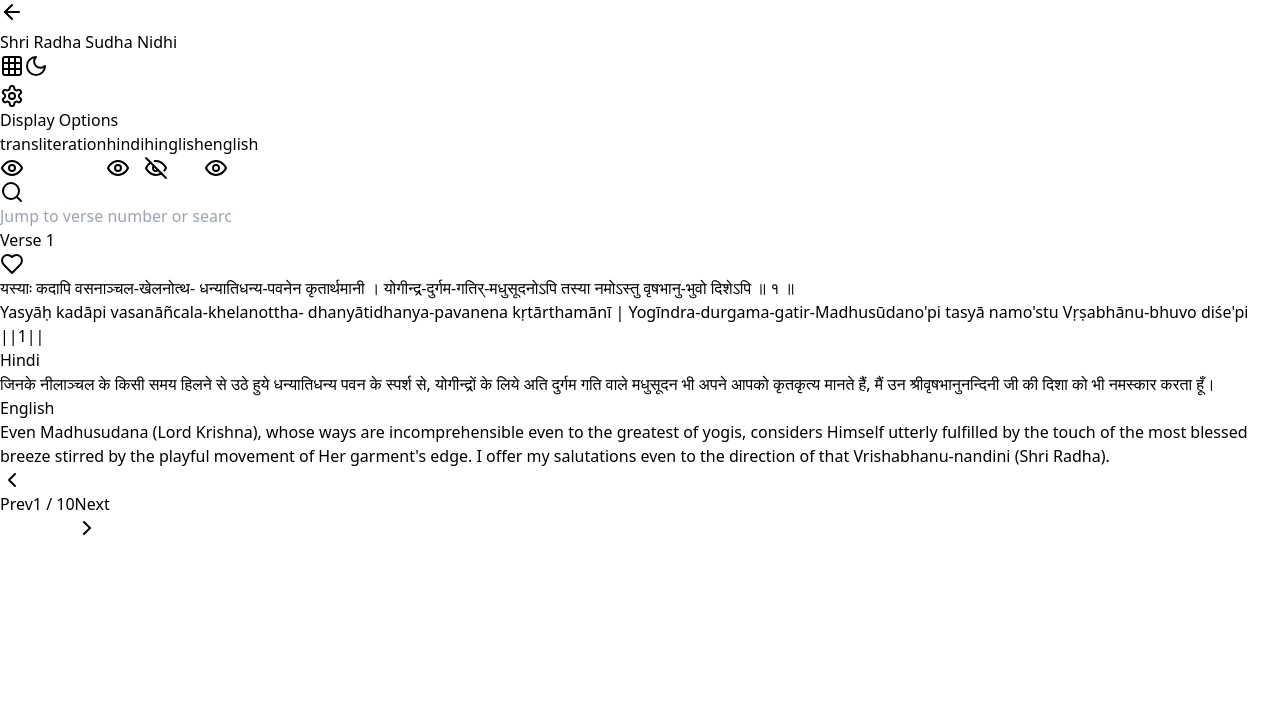
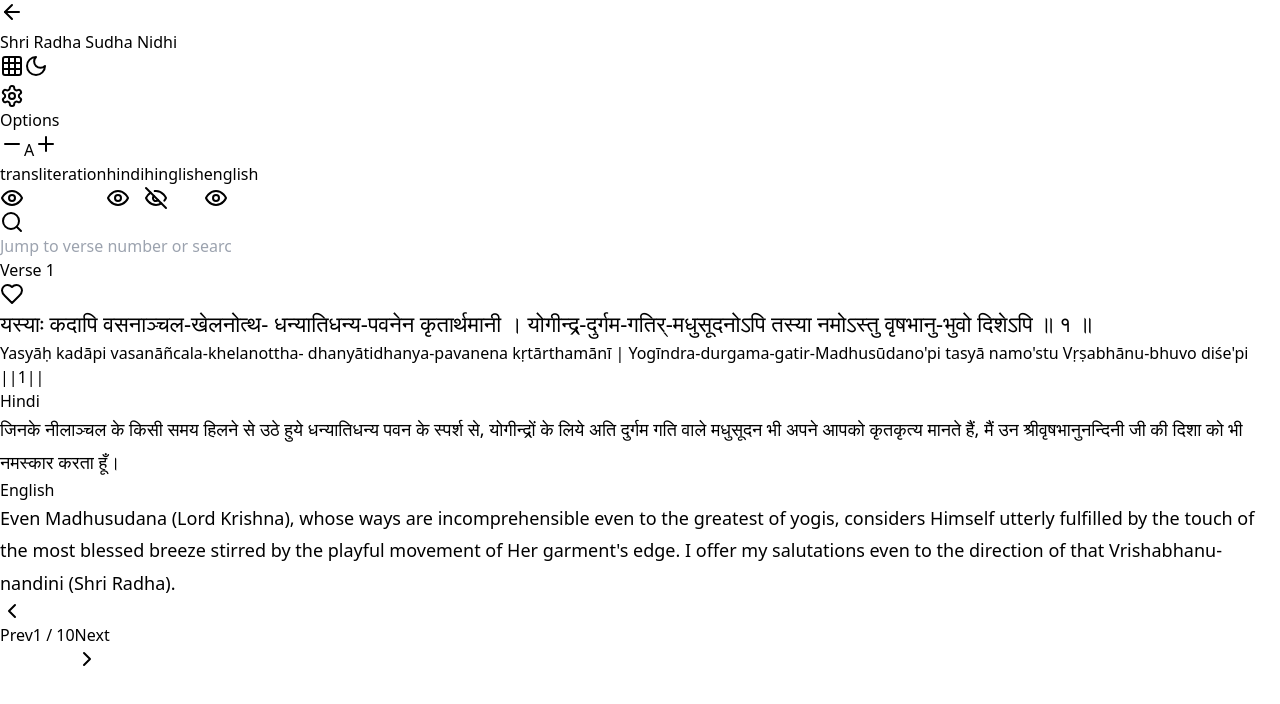
Before and after one commit to dr90929/bhakti-library, a React (Vite) app: page / in a window 1280 px wide. Both pictures are taken after a click on the element 640 px from the left and 198 px from the top of the page. Shown: the top 704 px of the page. Built offline with nearby package versions, Linux system fonts and the light colour scheme.

Commit message:
Update App.jsx

```diff
--- a/src/App.jsx
+++ b/src/App.jsx
@@ -1,5 +1,5 @@
 import React, { useState, useEffect, useRef } from 'react';
-import { Search, BookOpen, ChevronLeft, ChevronRight, Heart, Menu, X, Info, Moon, Sun, Settings, ArrowLeft, Library, Eye, EyeOff, Grid3X3, List } from 'lucide-react';
+import { Search, BookOpen, ChevronLeft, ChevronRight, Heart, Menu, X, Info, Moon, Sun, Settings, ArrowLeft, Library, Eye, EyeOff, Grid3X3, Minus, Plus } from 'lucide-react';
 
 // --- DATA SOURCE ---
 const libraryData = [
@@ -87,7 +87,7 @@ const libraryData = [
         transliteration: "Yat-pāda-padma-nakha-candra-maṇi-cchaṭāyāḥ\nvisphūrjitaṃ kimapi gopa-vadhūṣvadarśi |\nPūrṇānurāga-rasa-sāgara-sāra-mūrtiḥ\nsā Rādhikā mayi kadāpi kṛpāṃ karotu ||10||",
         hindi: "जिनके चरण कमल के नखरूपी चन्द्रमणि की छटा का कुछ अनिर्वचनीय विलास गोपियों में देखा गया है, वे पूर्ण अनुराग रस के सागर की सार स्वरूप मूर्ति श्रीराधिका मुझ पर भी कभी कृपा करें।",
         hinglish: "Jinke charan kamal ke nakharupi chandramani ki chhata ka kuch anirvachaniya vilas gopiyon mein dekha gaya hai, ve purn anuraag ras ke sagar ki saar swaroop murti Shri Radhika mujh par bhi kabhi kripa karein.",
-        translation: "May that Shri Radhika—who is the very embodiment of the essence of the ocean of complete love-rasa—bestow Her mercy upon me someday. An indescribable glimpse of the splendor from the effulgence of Her moon-like toenails is seen (reflected) in the Gopis."
+        translation: "May that Shri Radhika—who is the very embodiment of the essence of the ocean of complete love-rasa—bestow Her mercy upon me someday. An indescribable glimpse of the splendor from the effulgence of Her moon-like toenails (nails like moon-jewels) is seen (reflected) in the Gopis."
       }
       // Add verses 11-270 here.
     ]
@@ -148,12 +148,34 @@ const Header = ({ title, isDarkMode, toggleTheme, onBack, showBack, onIndexClick
   </header>
 );
 
-const ViewSettings = ({ settings, toggleSetting, isDarkMode }) => (
+const ViewSettings = ({ settings, toggleSetting, fontSize, setFontSize, isDarkMode }) => (
   <div className={`mb-6 rounded-xl p-4 border transition-colors duration-300 ${isDarkMode ? 'bg-slate-800 border-slate-700' : 'bg-white border-amber-200 shadow-sm'}`}>
-    <div className="flex items-center space-x-2 mb-3">
-      <Settings className={`h-4 w-4 ${isDarkMode ? 'text-amber-400' : 'text-amber-600'}`} />
-      <span className={`text-xs font-bold uppercase tracking-wider ${isDarkMode ? 'text-slate-400' : 'text-amber-800'}`}>Display Options</span>
+    <div className="flex items-center justify-between mb-4">
+      <div className="flex items-center space-x-2">
+        <Settings className={`h-4 w-4 ${isDarkMode ? 'text-amber-400' : 'text-amber-600'}`} />
+        <span className={`text-xs font-bold uppercase tracking-wider ${isDarkMode ? 'text-slate-400' : 'text-amber-800'}`}>Options</span>
+      </div>
+
+      {/* Font Size Controls */}
+      <div className="flex items-center space-x-2">
+        <button
+          onClick={() => setFontSize(s => Math.max(14, s - 2))}
+          className={`p-1.5 rounded-lg border ${isDarkMode ? 'border-slate-600 hover:bg-slate-700 text-slate-300' : 'border-amber-200 hover:bg-amber-50 text-amber-800'}`}
+          title="Decrease Font Size"
+        >
+          <Minus className="h-4 w-4" />
+        </button>
+        <span className={`text-sm font-mono font-medium ${isDarkMode ? 'text-slate-400' : 'text-amber-900'}`}>A</span>
+        <button
+          onClick={() => setFontSize(s => Math.min(32, s + 2))}
+          className={`p-1.5 rounded-lg border ${isDarkMode ? 'border-slate-600 hover:bg-slate-700 text-slate-300' : 'border-amber-200 hover:bg-amber-50 text-amber-800'}`}
+          title="Increase Font Size"
+        >
+          <Plus className="h-4 w-4" />
+        </button>
+      </div>
     </div>
+
     <div className="flex gap-2 flex-wrap">
       {Object.keys(settings).map(key => (
         <button
@@ -172,20 +194,32 @@ const ViewSettings = ({ settings, toggleSetting, isDarkMode }) => (
   </div>
 );
 
-const VerseCard = ({ verse, settings, isDarkMode }) => (
+const VerseCard = ({ verse, settings, fontSize, isDarkMode }) => (
   <div className={`w-full rounded-2xl shadow-xl overflow-hidden transition-all duration-300 border ${isDarkMode ? 'bg-slate-800 border-slate-700' : 'bg-white border-amber-100'}`}>
     <div className={`px-6 py-4 border-b flex justify-between items-center ${isDarkMode ? 'bg-slate-900/50 border-slate-700' : 'bg-amber-50 border-amber-100'}`}>
       <span className={`font-serif font-bold text-xl ${isDarkMode ? 'text-amber-400' : 'text-amber-800'}`}>Verse {verse.id}</span>
       <Heart className={`h-6 w-6 cursor-pointer transition-colors ${isDarkMode ? 'text-slate-600 hover:text-rose-500' : 'text-amber-300 hover:text-rose-500'}`} />
     </div>
     <div className="p-6 md:p-10 space-y-8">
+
+      {/* Sanskrit Verse - Dynamic Font Size */}
       <div className="text-center">
-        <p className={`text-2xl md:text-3xl font-serif leading-relaxed whitespace-pre-line font-medium ${isDarkMode ? 'text-slate-100' : 'text-gray-800'}`}>{verse.sanskrit}</p>
+        <p
+          style={{ fontSize: `${fontSize + 4}px`, lineHeight: '1.6' }}
+          className={`font-serif whitespace-pre-line font-medium ${isDarkMode ? 'text-slate-100' : 'text-gray-800'}`}
+        >
+          {verse.sanskrit}
+        </p>
       </div>
 
       {settings.transliteration && verse.transliteration && (
         <div className={`p-5 rounded-xl text-center ${isDarkMode ? 'bg-slate-900/50 text-emerald-200' : 'bg-gray-50 text-slate-600'}`}>
-          <p className="font-mono text-base md:text-lg italic whitespace-pre-line">{verse.transliteration}</p>
+          <p
+            style={{ fontSize: `${fontSize - 2}px` }}
+            className="font-mono italic whitespace-pre-line"
+          >
+            {verse.transliteration}
+          </p>
         </div>
       )}
 
@@ -193,19 +227,34 @@ const VerseCard = ({ verse, settings, isDarkMode }) => (
          {settings.hindi && verse.hindi && (
            <div className={`border-l-4 pl-5 ${isDarkMode ? 'border-orange-500' : 'border-orange-300'}`}>
              <h4 className={`text-xs uppercase font-bold mb-2 tracking-widest ${isDarkMode ? 'text-orange-400' : 'text-orange-600'}`}>Hindi</h4>
-             <p className={`text-xl leading-relaxed ${isDarkMode ? 'text-slate-300' : 'text-gray-700'}`}>{verse.hindi}</p>
+             <p
+               style={{ fontSize: `${fontSize}px`, lineHeight: '1.8' }}
+               className={`${isDarkMode ? 'text-slate-300' : 'text-gray-700'}`}
+             >
+               {verse.hindi}
+             </p>
            </div>
          )}
          {settings.hinglish && verse.hinglish && (
            <div className={`border-l-4 pl-5 ${isDarkMode ? 'border-purple-500' : 'border-purple-300'}`}>
              <h4 className={`text-xs uppercase font-bold mb-2 tracking-widest ${isDarkMode ? 'text-purple-400' : 'text-purple-600'}`}>Hinglish</h4>
-             <p className={`italic text-lg leading-relaxed ${isDarkMode ? 'text-slate-400' : 'text-gray-600'}`}>{verse.hinglish}</p>
+             <p
+               style={{ fontSize: `${fontSize}px`, lineHeight: '1.8' }}
+               className={`italic ${isDarkMode ? 'text-slate-400' : 'text-gray-600'}`}
+             >
+               {verse.hinglish}
+             </p>
            </div>
          )}
          {settings.english && verse.translation && (
            <div className={`border-l-4 pl-5 ${isDarkMode ? 'border-blue-500' : 'border-blue-300'}`}>
              <h4 className={`text-xs uppercase font-bold mb-2 tracking-widest ${isDarkMode ? 'text-blue-400' : 'text-blue-600'}`}>English</h4>
-             <p className={`text-lg leading-relaxed ${isDarkMode ? 'text-slate-300' : 'text-gray-700'}`}>{verse.translation}</p>
+             <p
+               style={{ fontSize: `${fontSize}px`, lineHeight: '1.8' }}
+               className={`${isDarkMode ? 'text-slate-300' : 'text-gray-700'}`}
+             >
+               {verse.translation}
+             </p>
            </div>
          )}
       </div>
@@ -276,6 +325,7 @@ export default function App() {
   const [isDarkMode, setIsDarkMode] = useState(false);
   const [showIndex, setShowIndex] = useState(false);
   const [searchTerm, setSearchTerm] = useState('');
+  const [fontSize, setFontSize] = useState(18); // Default font size
   const [settings, setSettings] = useState({ transliteration: true, hindi: true, hinglish: false, english: true });
 
   // Swipe logic
@@ -306,7 +356,6 @@ export default function App() {
     }
   };
 
-  // Scroll to top when changing verse
   useEffect(() => {
     window.scrollTo({ top: 0, behavior: 'smooth' });
   }, [currentIndex]);
@@ -317,13 +366,11 @@ export default function App() {
     setSearchTerm('');
   };
 
-  // Search/Filter logic for finding specific verses within a book
   const handleSearch = (e) => {
     const term = e.target.value;
     setSearchTerm(term);
     if (!term) return;
 
-    // Try to find the first matching verse index
     const matchIndex = currentBook.verses.findIndex(verse =>
       verse.id.toString() === term ||
       verse.sanskrit.toLowerCase().includes(term.toLowerCase()) ||
@@ -387,7 +434,13 @@ export default function App() {
       />
 
       <main className="max-w-3xl mx-auto px-4 pt-6 pb-24 min-h-[80vh] flex flex-col">
-        <ViewSettings settings={settings} toggleSetting={(key) => setSettings({...settings, [key]: !settings[key]})} isDarkMode={isDarkMode} />
+        <ViewSettings
+          settings={settings}
+          toggleSetting={(key) => setSettings({...settings, [key]: !settings[key]})}
+          fontSize={fontSize}
+          setFontSize={setFontSize}
+          isDarkMode={isDarkMode}
+        />
 
         {/* Search Bar */}
         <div className="mb-6 relative">
@@ -405,7 +458,7 @@ export default function App() {
 
         {/* Active Verse Card */}
         <div className="flex-grow flex items-center">
-          <VerseCard verse={currentVerse} settings={settings} isDarkMode={isDarkMode} />
+          <VerseCard verse={currentVerse} settings={settings} fontSize={fontSize} isDarkMode={isDarkMode} />
         </div>
 
         {/* Navigation Controls */}
```
